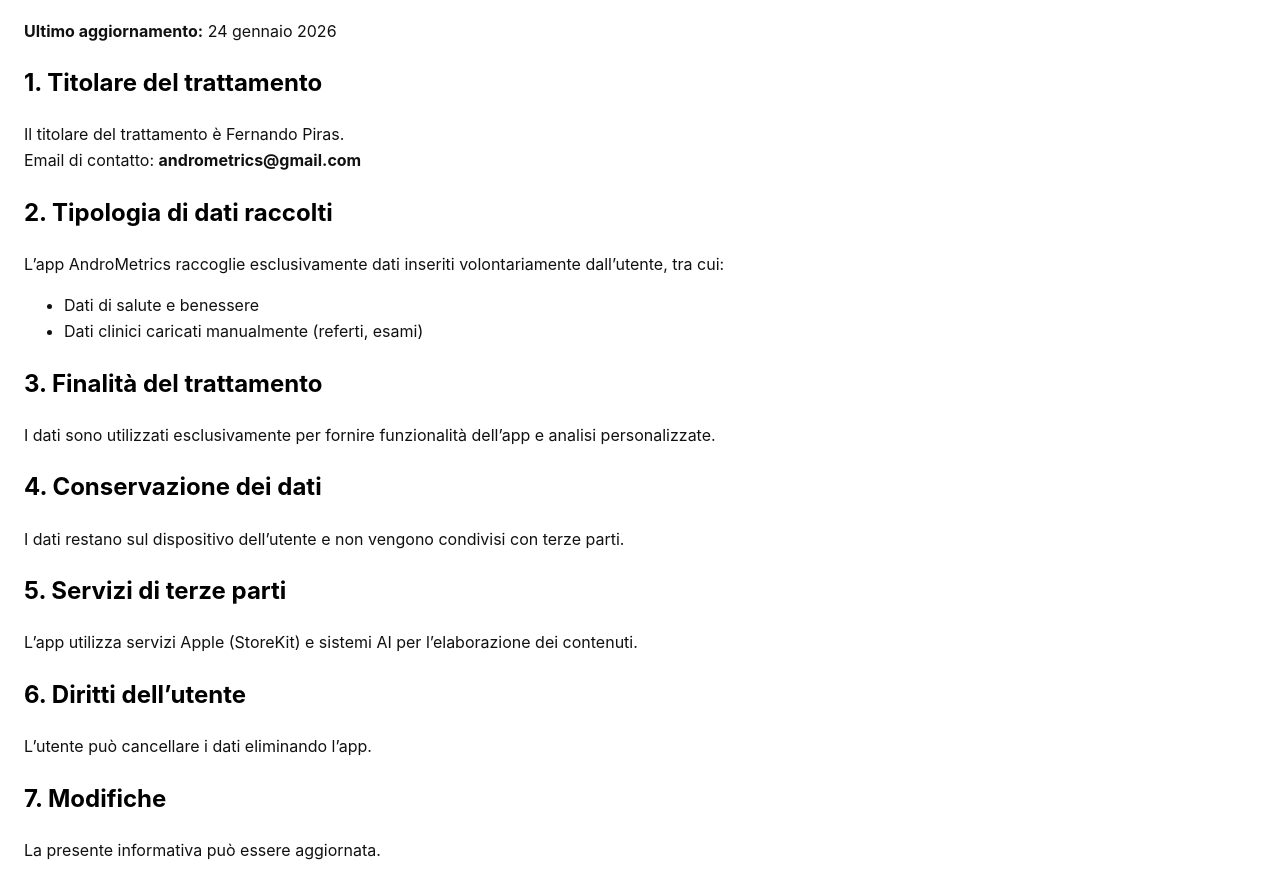
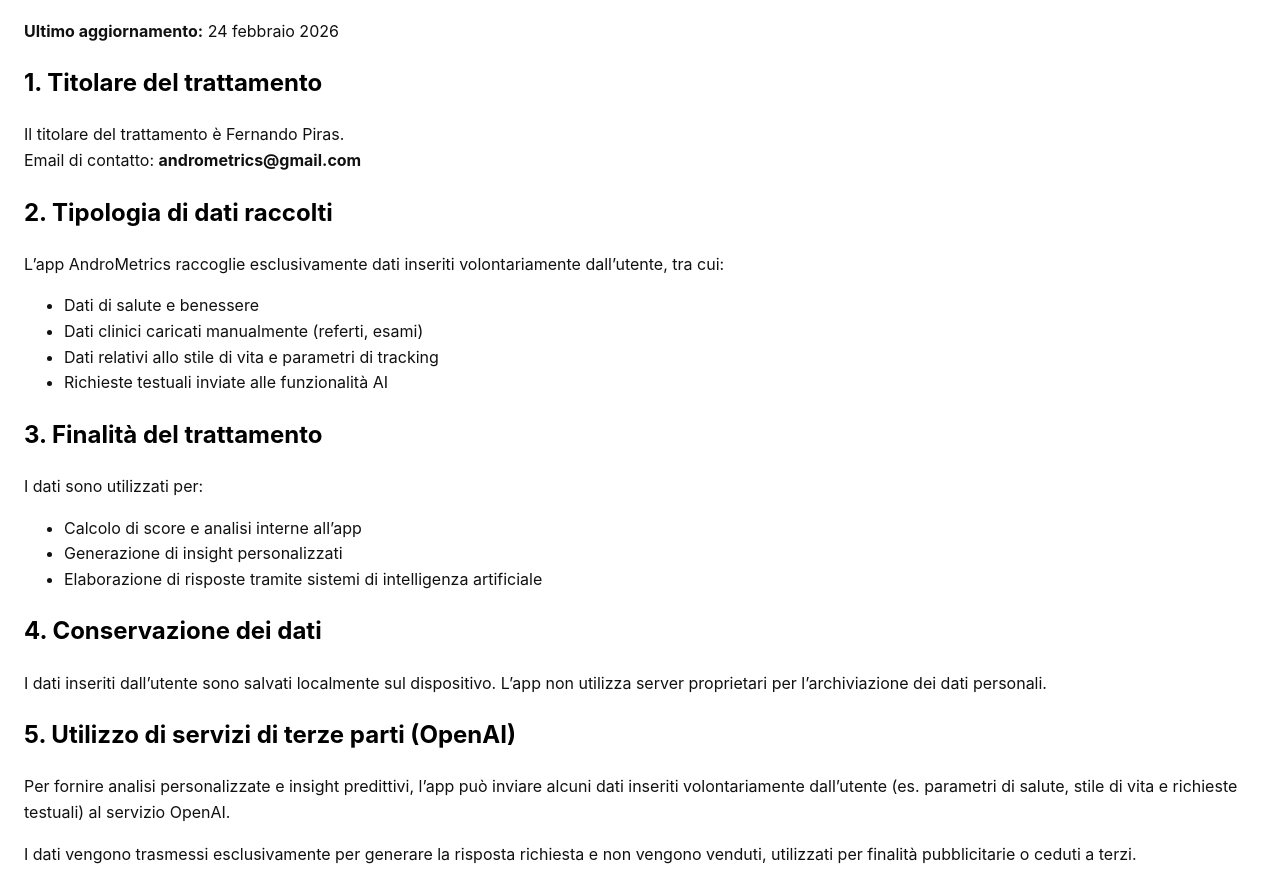
Before and after one commit to FernandoPiras/andrometrics-legal, a plain HTML site: page privacy.html in a window 1280 px wide. Shown: the part 78-952 px from the top of the page. Drawn offline with Linux system fonts and the light colour scheme.

Commit message:
privacy.html

```diff
--- a/privacy.html
+++ b/privacy.html
@@ -19,7 +19,7 @@
 <body>
 
 <h1>Privacy Policy – AndroMetrics</h1>
-<p><strong>Ultimo aggiornamento:</strong> 24 gennaio 2026</p>
+<p><strong>Ultimo aggiornamento:</strong> 24 febbraio 2026</p>
 
 <h2>1. Titolare del trattamento</h2>
 <p>
@@ -32,22 +32,53 @@
 <ul>
 <li>Dati di salute e benessere</li>
 <li>Dati clinici caricati manualmente (referti, esami)</li>
+<li>Dati relativi allo stile di vita e parametri di tracking</li>
+<li>Richieste testuali inviate alle funzionalità AI</li>
 </ul>
 
 <h2>3. Finalità del trattamento</h2>
-<p>I dati sono utilizzati esclusivamente per fornire funzionalità dell’app e analisi personalizzate.</p>
+<p>I dati sono utilizzati per:</p>
+<ul>
+<li>Calcolo di score e analisi interne all’app</li>
+<li>Generazione di insight personalizzati</li>
+<li>Elaborazione di risposte tramite sistemi di intelligenza artificiale</li>
+</ul>
 
 <h2>4. Conservazione dei dati</h2>
-<p>I dati restano sul dispositivo dell’utente e non vengono condivisi con terze parti.</p>
+<p>
+I dati inseriti dall’utente sono salvati localmente sul dispositivo.
+L’app non utilizza server proprietari per l’archiviazione dei dati personali.
+</p>
 
-<h2>5. Servizi di terze parti</h2>
-<p>L’app utilizza servizi Apple (StoreKit) e sistemi AI per l’elaborazione dei contenuti.</p>
+<h2>5. Utilizzo di servizi di terze parti (OpenAI)</h2>
+<p>
+Per fornire analisi personalizzate e insight predittivi, l’app può inviare alcuni dati inseriti volontariamente dall’utente
+(es. parametri di salute, stile di vita e richieste testuali) al servizio OpenAI.
+</p>
+
+<p>
+I dati vengono trasmessi esclusivamente per generare la risposta richiesta e non vengono venduti,
+utilizzati per finalità pubblicitarie o ceduti a terzi.
+</p>
+
+<p>
+L’invio dei dati al servizio OpenAI avviene solo previo consenso esplicito dell’utente.
+L’utente può scegliere di non attivare le funzionalità AI.
+</p>
+
+<p>
+OpenAI adotta misure di sicurezza adeguate per la protezione dei dati trattati.
+</p>
 
 <h2>6. Diritti dell’utente</h2>
-<p>L’utente può cancellare i dati eliminando l’app.</p>
+<p>
+L’utente può cancellare tutti i dati eliminando l’app dal proprio dispositivo.
+</p>
 
 <h2>7. Modifiche</h2>
-<p>La presente informativa può essere aggiornata.</p>
+<p>
+La presente informativa può essere aggiornata per adeguarsi a modifiche normative o funzionali dell’app.
+</p>
 
 </body>
 </html>
```
Lines whose indentation alone changed are shown as unchanged.
